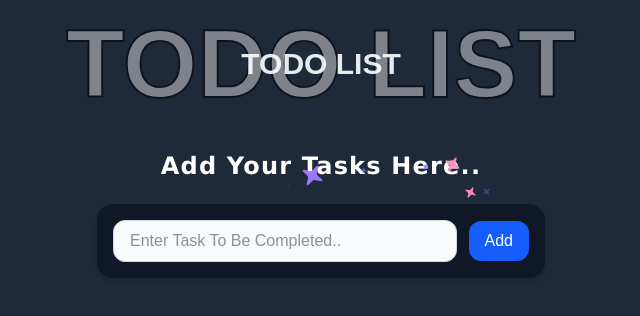
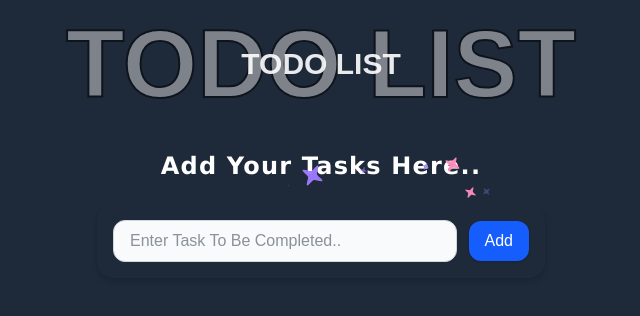
Before and after one commit to D15102/Minimal_To_Do_Web_App, a React (Vite) app: page / in a window 1280 px wide. Shown: the top 316 px of the page, without its empty margins (319-959 px from the left). Built offline with nearby package versions, Linux system fonts and the light colour scheme.

Commit message:
Commit w/o Dark Light Mode

```diff
--- a/src/components/myComponents/ToDoForm.jsx
+++ b/src/components/myComponents/ToDoForm.jsx
@@ -14,7 +14,7 @@ const ToDoForm = () => {
     settodoText("")
   };
   return (
-    <div className="flex items-center space-x-3 p-4 bg-gray-900 rounded-2xl shadow-md w-full max-w-md">
+    <div className="flex items-center space-x-3 p-4 dark:bg-gray-900 rounded-2xl shadow-md w-full max-w-md">
       <input
         type="text"
         value={todoText}
```
